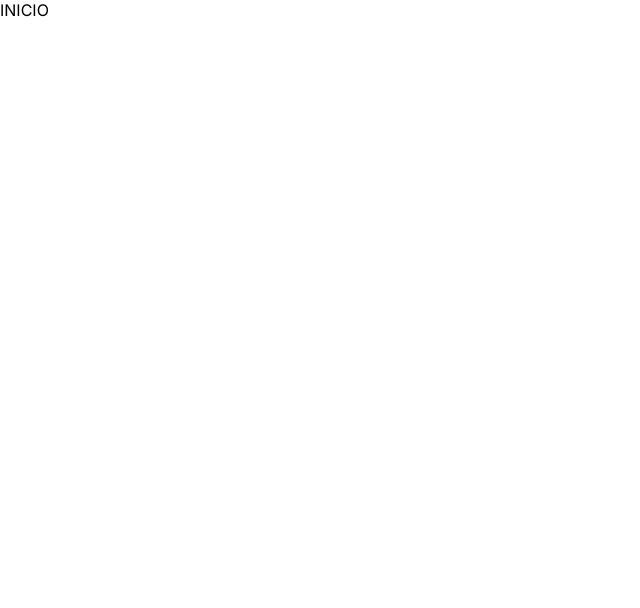
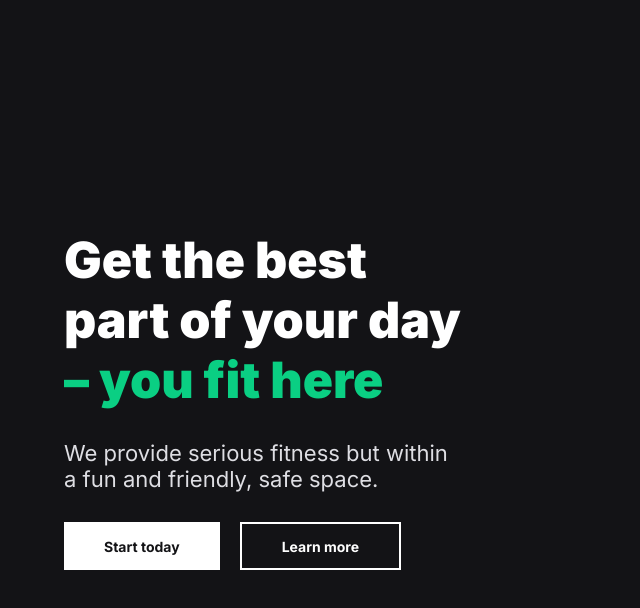
Before and after one commit to pedrohhcunha/peterGym, a Next.js app: page / in a window 1280 px wide. Shown: the top 608 px of the page, without its empty margins (0-640 px from the left). Built offline with nearby package versions, Linux system fonts and the light colour scheme.

Commit message:
Builded a initial section

```diff
--- /dev/null
+++ b/components/Initial/component.jsx
@@ -0,0 +1,16 @@
+import styles from './styles.module.scss'
+
+export default function Initial(props){
+    return(
+        <section className={styles.section}>
+            <div className={styles.contentArea}>
+                <h1 className={styles.title}>Get the best part of your day <strong>– you fit here</strong></h1>
+                <p className={styles.subTitle}>We provide serious fitness but within a fun and friendly, safe space.</p>
+                <div className={styles.areaButtons}>
+                    <button className={styles.button}>Start today</button>
+                    <button className={styles.button}>Learn more</button>
+                </div>
+            </div>
+        </section>
+    )
+}
--- /dev/null
+++ b/components/Initial/styles.module.scss
@@ -0,0 +1,56 @@
+.section{
+    padding: 0 5%;
+    height: 100vh;
+    width: 100%;
+    background-color: var(--black);
+    display: flex;
+    align-items: center;
+    justify-content: space-between;
+
+    .contentArea{
+        width: 100%;
+        max-width: 400px;
+
+        .title{
+            font-size: 50px;
+            font-weight: 900;
+            color: var(--white);
+
+            strong{
+                font-weight: 900;
+                display: block;
+                color: var(--green);
+            }
+        }
+
+        .subTitle{
+            font-size: 22px;
+            color: var(--gray);
+            margin: 30px 0;
+        }
+
+        .areaButtons{
+            display: flex;
+            align-items: center;
+            justify-content: flex-start;
+
+            .button{
+                height: 48px;
+                background-color: var(--white);
+                padding: 0 40px;
+                border: none;
+                margin-right: 20px;
+                font-size: 14px;
+                font-weight: bold;
+                color: var(--black);
+                cursor: pointer;
+
+                &:last-child{
+                    border: 2px solid var(--white);
+                    background: transparent;
+                    color: var(--white);
+                }
+            }
+        }
+    }
+}
--- a/pages/index.js
+++ b/pages/index.js
@@ -1,5 +1,9 @@
+import Initial from "../components/Initial/component"
+
 export default function Home() {
   return (
-    <main>INICIO</main>
+    <main>
+      <Initial />
+    </main>
   )
 }
--- a/styles/globals.css
+++ b/styles/globals.css
@@ -3,8 +3,8 @@
 :root{
   --black: #131316;
   --white: #FFFFFF;
-  --green: #000;
-  --gray: #0ACF83;
+  --green: #0ACF83;
+  --gray: #DEDEE3;
 }
 
 *{
```
